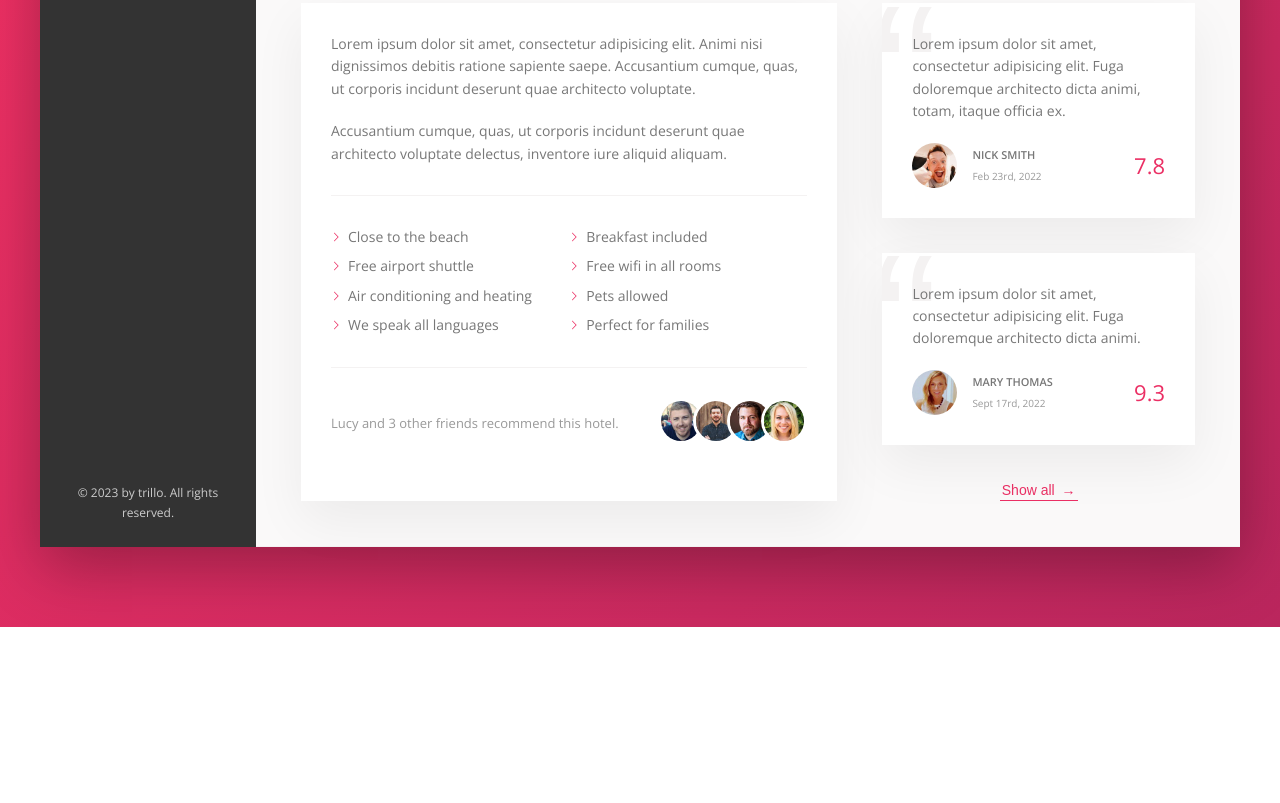
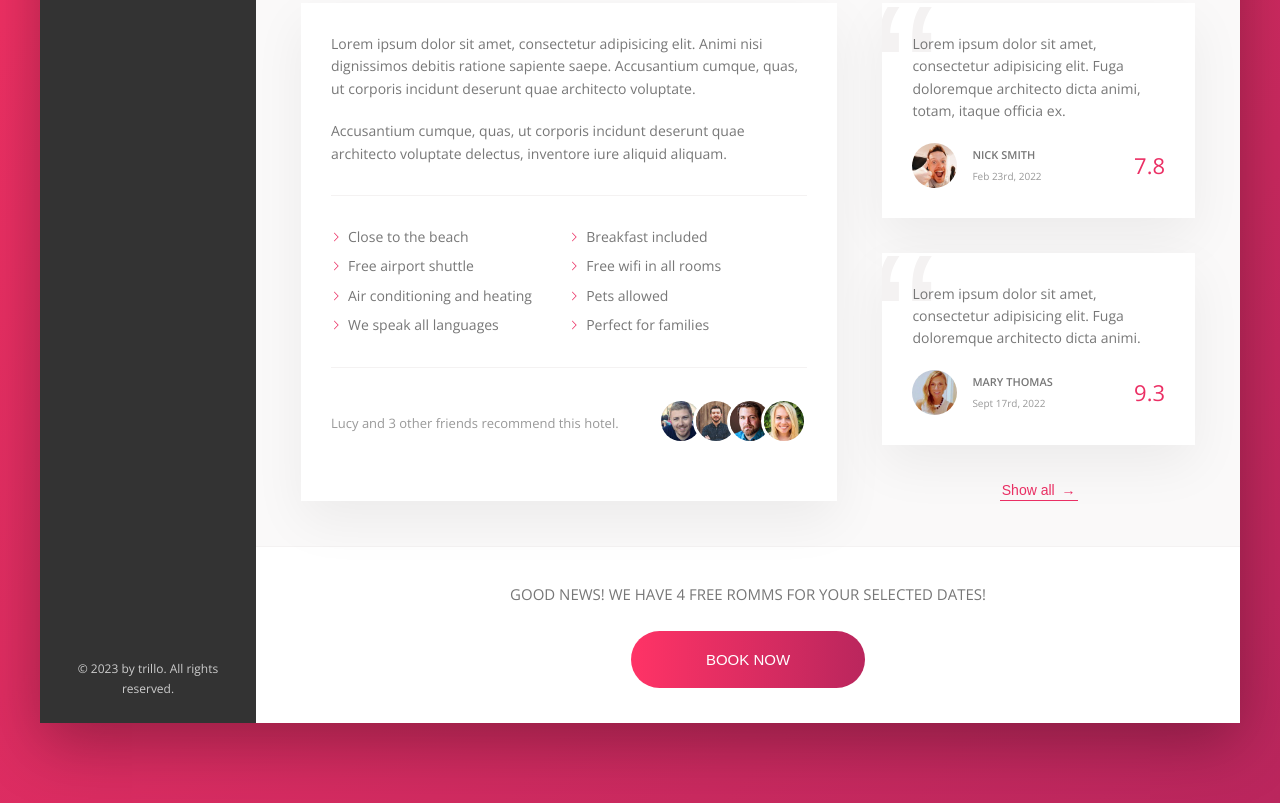
Before and after one commit to LenkaVer/Trillo-project, a website: page index.html in a window 1280 px wide. Shown: the part 644-1447 px from the top of the page. Before the commit the page ends 1271 px from the top, so only its background shows below. Drawn offline with nearby package versions, Linux system fonts and the light colour scheme.

Commit message:
added cta section

```diff
--- a/index.html
+++ b/index.html
@@ -243,6 +243,16 @@
               <button class="btn-inline">Show all <span>&rarr;</span></button>
             </div>
           </div>
+
+          <div class="cta">
+            <h2 class="cta__book-now">
+              Good news! We have 4 free romms for your selected dates!
+            </h2>
+            <button class="btn">
+              <span class="btn__visible">Book now</span>
+              <span class="btn__invisible">Only 4 rooms left</span>
+            </button>
+          </div>
         </main>
       </div>
     </div>
--- a/sass/_components.scss
+++ b/sass/_components.scss
@@ -436,3 +436,78 @@
     color: var(--color-primary);
   }
 }
+
+/////////////////////////
+//  CALL TO ACTION
+
+.cta {
+  padding: 3.5rem 0;
+  text-align: center;
+
+  &__book-now {
+    font-size: 1.5rem;
+    font-weight: 300;
+    text-transform: uppercase;
+    margin-bottom: 2.5rem;
+  }
+}
+
+/////////////////////////
+//  BTN CALL TO ACTION
+
+.btn {
+  font-size: 1.5rem;
+  border: none;
+  font-weight: 300;
+  text-transform: uppercase;
+  border-radius: 100px;
+  background-image: linear-gradient(
+    to right,
+    var(--color-primary-light),
+    var(--color-primary-dark)
+  );
+  color: #fff;
+  position: relative;
+  overflow: hidden;
+  cursor: pointer;
+
+  & > * {
+    display: inline-block;
+    height: 100%;
+    width: 100%;
+    transition: all 0.2s;
+  }
+
+  &__visible {
+    padding: 2rem 7.5rem;
+  }
+
+  &__invisible {
+    display: inline-block;
+    position: absolute;
+    padding: 2rem 0;
+    left: 0;
+    top: -100%;
+  }
+
+  &:hover {
+    background-image: linear-gradient(
+      to left,
+      var(--color-primary-light),
+      var(--color-primary-dark)
+    );
+  }
+
+  &:hover &__visible {
+    transform: translateY(100%);
+  }
+
+  &:hover &__invisible {
+    top: 0;
+  }
+
+  &:focus {
+    outline: none;
+    animation: pulsate 1s infinite;
+  }
+}
```
Also changed, not shown: css/style.css, 1 other file.
